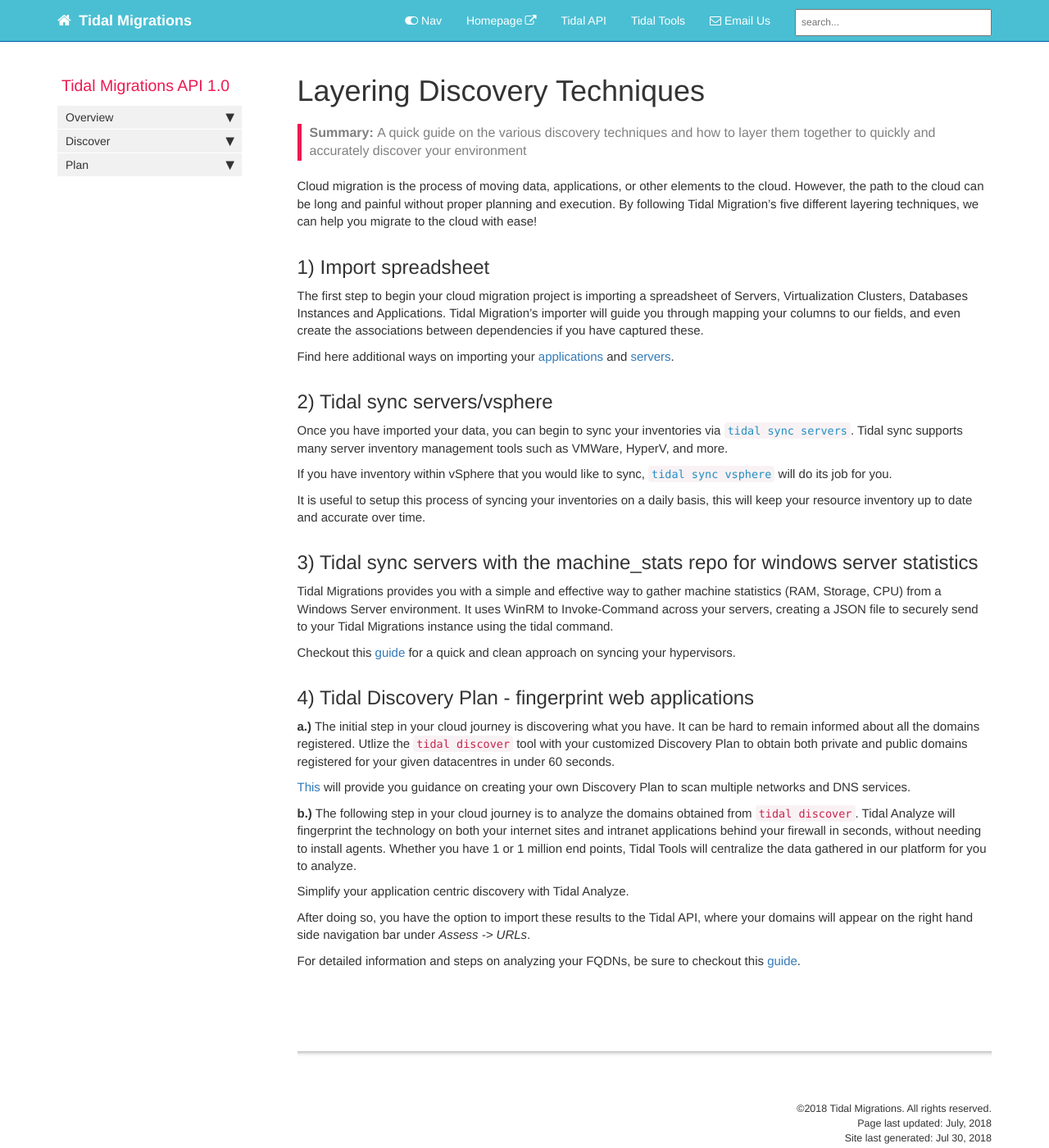
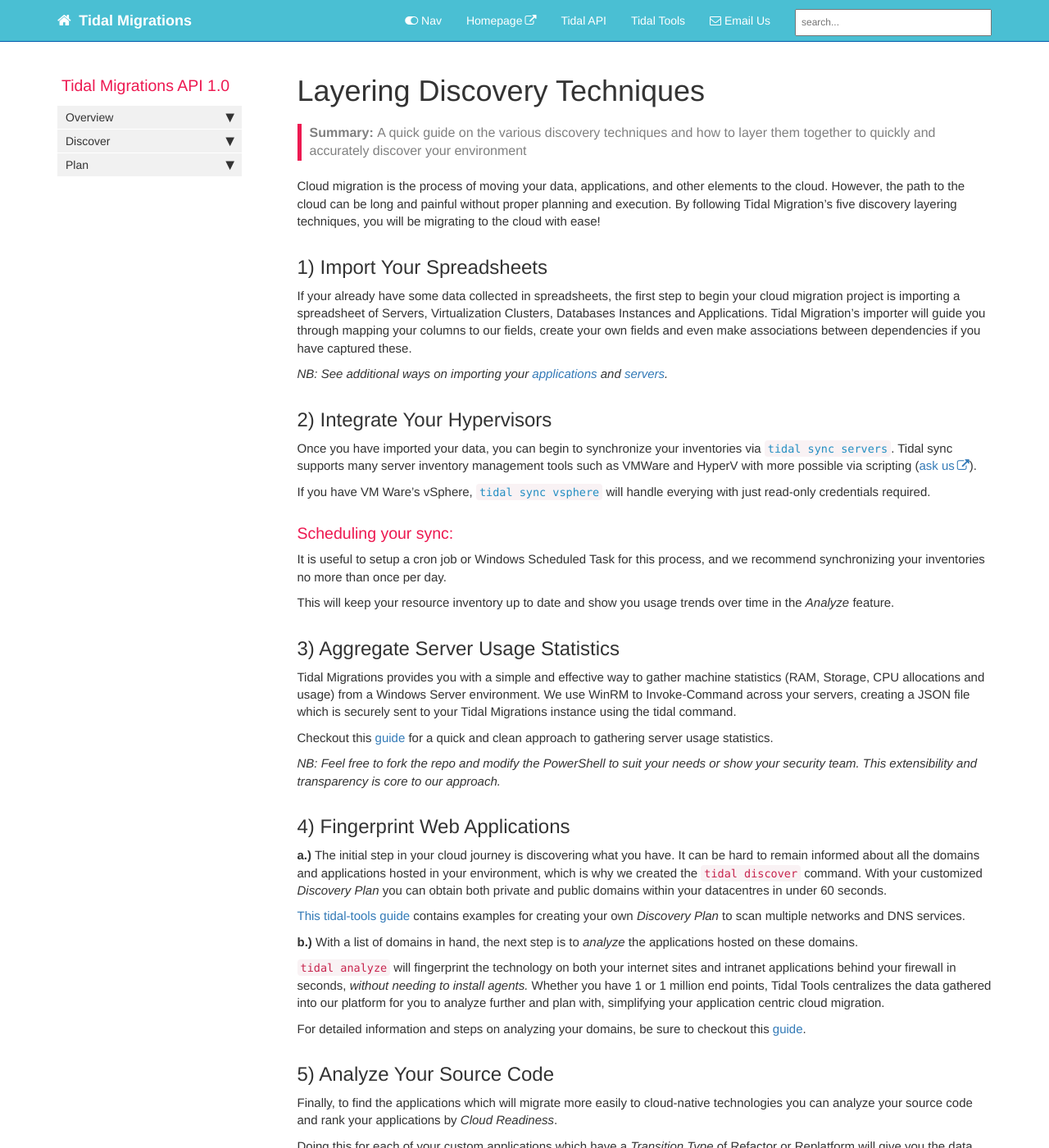
Before and after one commit to tidalmigrations/tidalmigrations.github.io, a Jekyll site: the page built from pages/tidal tools/howto.md, in a window 1280 px wide and 1400 px high. Shown: the whole window at 82% size. Built offline with Jekyll 4.4.1, drawn with Linux system fonts in a browser that asks for light colours; nearby versions of some CDN libraries; comment, search, counter and statistics services are not loaded; some of the changed text lies outside the part shown.

Commit message:
tweaked discovery-techniques page

````diff
--- a/pages/tidal tools/howto.md
+++ b/pages/tidal tools/howto.md
@@ -8,51 +8,93 @@ sidebar: main_sidebar
 permalink: discovery-techniques.html
 ---
 
-Cloud migration is the process of moving data, applications, or other elements to the cloud. However, the path to the cloud can be long and painful without proper planning and execution.
-By following Tidal Migration's five different layering techniques, we can help you migrate to the cloud with ease!
+Cloud migration is the process of moving your data, applications, and other elements to the cloud. However, the path to the cloud can be long and painful without proper planning and execution.
+By following Tidal Migration's five discovery layering techniques, you will be migrating to the cloud with ease!
 
 
-## 1) Import spreadsheet
+## 1) Import Your Spreadsheets
 
-The first step to begin your cloud migration project is importing a spreadsheet of Servers, Virtualization Clusters,
-Databases Instances and Applications. Tidal Migration's importer will guide you through mapping your columns to our fields,
-and even create the associations between dependencies if you have captured these.
+If your already have some data collected in spreadsheets, the first step to begin your cloud migration project is importing a spreadsheet of Servers, Virtualization Clusters, Databases Instances and Applications. Tidal Migration's importer will guide you through mapping your columns to our fields, create your own fields and even make associations between dependencies if you have captured these.
 
-Find here additional ways on importing your [applications](importapps.html) and [servers](import_servers.html).
+_NB: See additional ways on importing your [applications](importapps.html) and [servers](import_servers.html)._
 
-## 2) Tidal sync servers/vsphere
+## 2) Integrate Your Hypervisors
 
-Once you have imported your data, you can begin to sync your inventories via [`tidal sync servers`](syncservers.html).
-Tidal sync supports many server inventory management tools such as VMWare, HyperV, and more.
+Once you have imported your data, you can begin to synchronize your inventories via [`tidal sync servers`](syncservers.html).
+Tidal sync supports many server inventory management tools such as VMWare and HyperV with more possible via scripting ([ask us](https://tidalmigrations.com/contact)).
 
-If you have inventory within vSphere that you would like to sync, [`tidal sync vsphere`](#vsphere-sync) will do its job for you.
+If you have VM Ware's vSphere, [`tidal sync vsphere`](#vsphere-sync) will handle everying with just read-only credentials required.
 
-It is useful to setup this process of syncing your inventories on a daily basis, this will keep your resource inventory up to date and accurate over time.
+### Scheduling your sync:
+It is useful to setup a cron job or Windows Scheduled Task for this process, and we recommend synchronizing your inventories no more than once per day.
+
+This will keep your resource inventory up to date and show you usage trends over time in the _Analyze_ feature.
 
 
-## 3) Tidal sync servers with the machine_stats repo for windows server statistics
+## 3) Aggregate Server Usage Statistics
 
-Tidal Migrations provides you with a simple and effective way to gather machine statistics (RAM, Storage, CPU) from a Windows Server environment.
-It uses WinRM to Invoke-Command across your servers, creating a JSON file to securely send to your Tidal Migrations instance using the tidal command.
+Tidal Migrations provides you with a simple and effective way to gather machine statistics (RAM, Storage, CPU allocations and usage) from a Windows Server environment.
+We use WinRM to Invoke-Command across your servers, creating a JSON file which is securely sent to your Tidal Migrations instance using the tidal command.
 
-Checkout this [guide](sync_hyper-v.html) for a quick and clean approach on syncing your hypervisors.
+Checkout this [guide](sync_hyper-v.html) for a quick and clean approach to gathering server usage statistics.
 
-## 4) Tidal Discovery Plan - fingerprint web applications
+_NB: Feel free to fork the repo and modify the PowerShell to suit your needs or show your security team.  This extensibility and transparency is core to our approach._
+
+
+## 4) Fingerprint Web Applications
 
 **a.)** The initial step in your cloud journey is discovering what you have.
-It can be hard to remain informed about all the domains registered. Utlize the `tidal discover` tool
-with your customized Discovery Plan to obtain both private and public
-domains registered for your given datacentres in under 60 seconds.
+It can be hard to remain informed about all the domains and applications
+hosted in your environment, which is why we created the `tidal discover` command.
+With your customized _Discovery Plan_ you can obtain both private and public domains
+within your datacentres in under 60 seconds.
 
-[This](discover.html) will provide you guidance on creating your own Discovery Plan to scan multiple networks and DNS services.
+[This tidal-tools guide](discover.html) contains examples for creating your own _Discovery Plan_ to scan multiple networks and DNS services.
 
-**b.)** The following step in your cloud journey is to analyze the domains obtained from `tidal discover`.
-Tidal Analyze will fingerprint the technology on both your internet sites and intranet applications behind your firewall in seconds, without needing to install agents.
-Whether you have 1 or 1 million end points, Tidal Tools will centralize the data gathered in our platform for you to analyze.
+**b.)** With a list of domains in hand, the next step is to _analyze_ the applications hosted on these domains.
 
-Simplify your application centric discovery with Tidal Analyze.
+`tidal analyze` will fingerprint the technology on both your internet sites and intranet applications behind your firewall in seconds, _without needing to install agents._
+Whether you have 1 or 1 million end points, Tidal Tools centralizes the data gathered into our platform for you to analyze further and plan with, simplifying your application centric cloud migration.
 
-After doing so, you have the option to import these results to the Tidal API, where your domains will appear on the right
-hand side navigation bar under _Assess -> URLs_.
+For detailed information and steps on analyzing your domains, be sure to checkout this [guide](analyze.html).
 
-For detailed information and steps on analyzing your FQDNs, be sure to checkout this [guide](analyze.html).
+
+## 5) Analyze Your Source Code
+
+Finally, to find the applications which will migrate more easily to
+cloud-native technologies you can analyze your source code and rank
+your applications by _Cloud Readiness_.
+
+Doing this for each of your custom applications which have a _Transition
+Type_ of Refactor or Replatform will give you the data needed to prioritize your
+application migrations.  To analyze your source code, you need the
+`Application ID`, to be logged in with tidal-tools and a copy of the
+source code checked out.
+
+You can find the `Application ID` in the URL bar when looking at an
+application.  e.g. if I'm loking at an application in Tidal Migrations,
+the URL will show `https://demo2.tidalmg.com/#/apps/111`  Here, `111` is
+my `Application ID`.
+
+I can now analyze the source code with:
+
+```
+cd /path/to/source-code
+tidal analyze --app-id 111 .
+```
+
+
+## Conclusion
+Immediately getting an idea of the size and scope of your migration is
+critical to successful cloud migration planning.
+
+Our goal at Tidal Migrations is to provide you with useful information
+within 60 seconds of signup, and letting you layer in additional
+information from discovery sources as needed.
+
+_You do not need to spend weeks and months installing discovery systems
+to start planning your cloud migration any more._
+
+
+---
+Not yet a customer?  See [tidalmigrations.com](https://tidalmigrations.com) and [Try For Free](https://get.tidalmg.com).
````
